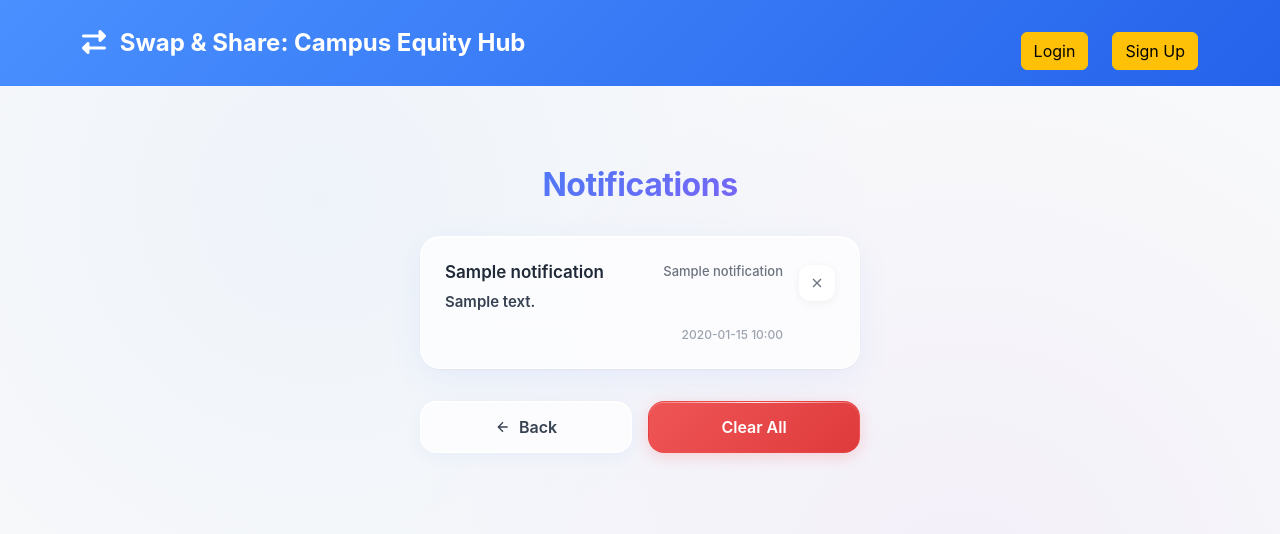
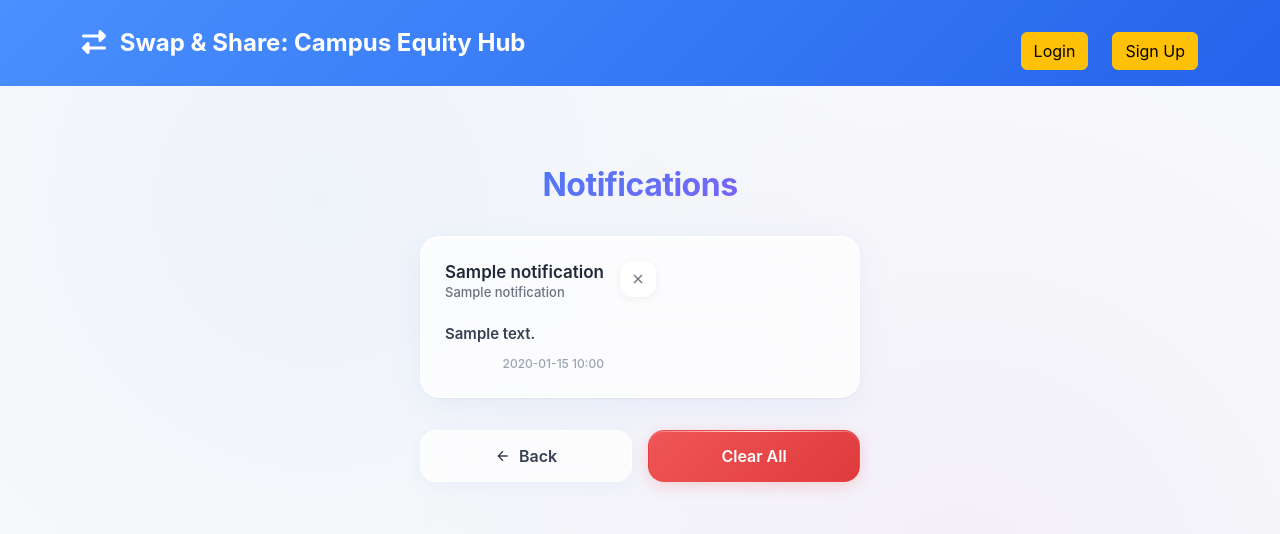
Before and after one commit to TheINSANE333/Campus-Equity-Hub, a Flask app: template app/templates/notification.html in a window 1280 px wide. Shown: the top 534 px of the page. Run offline with Flask 3, Linux system fonts and the light colour scheme; the template is opened without the code that fills it: most values are stand-ins (such as "Sample title", 1, 10 or a date in 2020); some libraries are stand-ins or nearby versions.

Commit message:
refactor: clean up notification styles and update role filter in notification handler

```diff
--- a/app/notification_dbhandler.py
+++ b/app/notification_dbhandler.py
@@ -60,7 +60,7 @@ class NotificationRepository(DbHandler):
             # For students, show only notifications meant for them specifically
             return Notification.query.filter_by(
                 receiver_id=user_id,
-                role_to_be_view=role_to_be_view
+                role_to_be_view='student'
             ).filter(
                 Notification.status != 'deleted'
             ).order_by(Notification.timestamp.desc()).all()
--- a/app/templates/notification.html
+++ b/app/templates/notification.html
@@ -1,3 +1,4 @@
+<!-- templates/notification.html -->
 {% extends 'layout.html' %}
 
 {% block content %}
@@ -106,7 +107,7 @@
         border-radius: 20px;
         padding: 24px;
         display: flex;
-        align-items: flex-start; /* Align items to the start for better content flow */
+        align-items: flex-start;
         gap: 16px;
         transition: all 0.4s cubic-bezier(0.4, 0, 0.2, 1);
         box-shadow:
@@ -137,40 +138,25 @@
         border-color: rgba(59, 130, 246, 0.2);
     }
 
-    .notification-content {
-        flex-grow: 1; /* Allow content to take available space */
-        display: flex;
-        flex-direction: column;
-    }
-
-    .notification-header {
-        display: flex;
-        justify-content: space-between;
-        align-items: center;
-        margin-bottom: 8px; /* Space between header and message */
-    }
-
     .notification-title {
         font-size: 17px;
         font-weight: 600;
         color: #1f2937;
         line-height: 1.3;
-        flex-grow: 1; /* Allow title to grow */
     }
 
     .notification-sender {
         font-size: 13px;
         color: #6b7280;
+
         font-weight: 500;
-        white-space: nowrap; /* Prevent sender name from wrapping */
-        margin-left: 12px; /* Space between title and sender */
     }
 
     .notification-message {
         font-size: 15px;
         color: #374151;
         line-height: 1.5;
-        margin-bottom: 12px; /* Space between message and time */
+        margin-top: 20px;
         font-weight: 600;
     }
 
@@ -179,8 +165,8 @@
         color: #9ca3af;
         font-weight: 500;
         text-align: right;
-        align-self: flex-end; /* Align time to the right within the column */
-        width: 100%; /* Ensure it spans full width to push to right */
+        margin-top: 10px;
+        align-self: flex-end;
     }
 
     .delete-btn {
@@ -199,7 +185,6 @@
         backdrop-filter: blur(10px);
         -webkit-backdrop-filter: blur(10px);
         box-shadow: 0 2px 8px rgba(0, 0, 0, 0.06);
-        margin-top: 4px; /* Adjust vertical alignment with content */
     }
 
     .delete-btn:hover {
```
